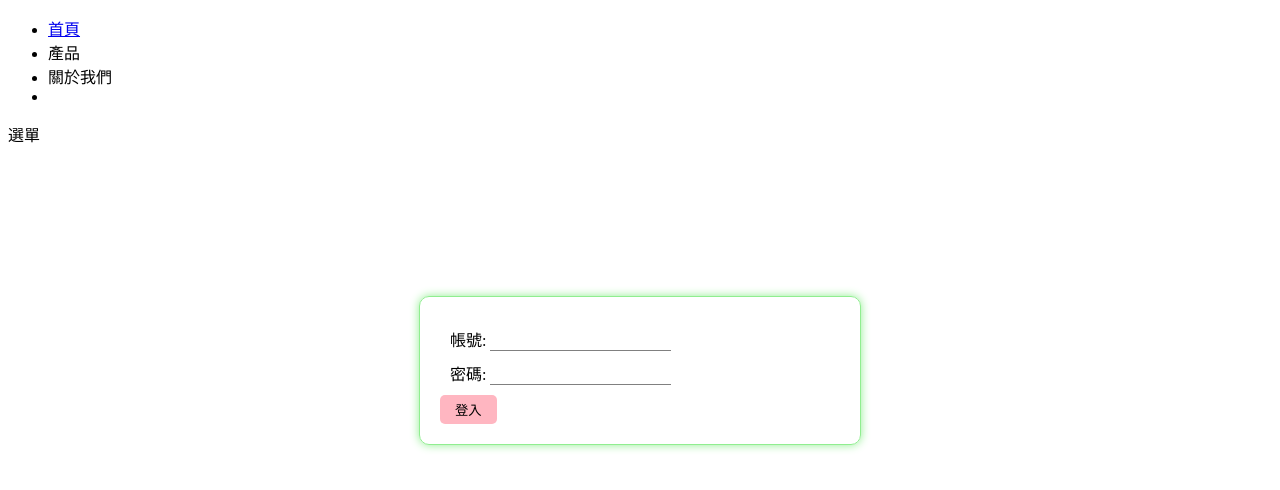
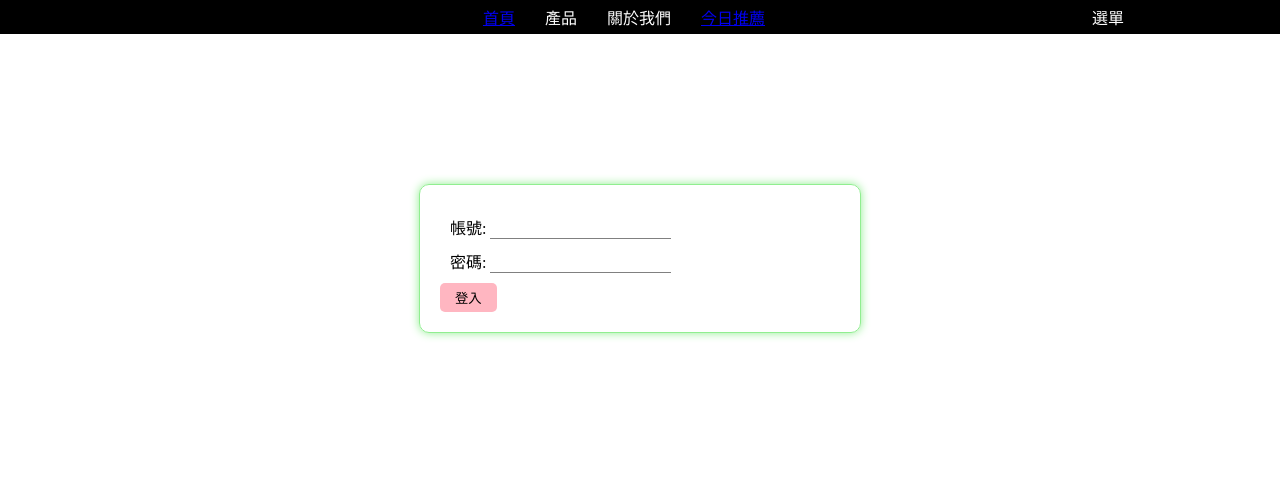
Before and after one commit to s736828/cookie-login, a PHP site: page /login.php in a window 1280 px wide. Shown: the top 490 px of the page. Run offline with PHP 8.4, Linux system fonts and the light colour scheme.

Commit message:
0524homepush

```diff
--- a/check.php
+++ b/check.php
@@ -7,7 +7,7 @@ $pw = '1234';
 if ($_POST['acc'] == $acc && $_POST['pw'] == $pw) {
     // echo "登入成功";
     $_SESSION['login'] = $acc;
-
+    // isset已設置，unset取消設置
     if (isset($_SESSION['error'])) {
         unset($_SESSION['error']);
     }
--- a/cookie.php
+++ b/cookie.php
@@ -4,7 +4,7 @@ date_default_timezone_set("Asia/Taipei");
 //設定cookie
 // setcookie('name','mack',60);
 // setcookie('name','mack',time()+60);
-setcookie('name','mack',strtotime("2023-05-03 10:48:00"));
+setcookie('name','mack',strtotime("2023-05-25 10:48:00"));
 //改上面這段寫死的分鐘下去測cookie
 
 echo $_COOKIE['name'];
--- a/login.php
+++ b/login.php
@@ -1,6 +1,6 @@
 <?php
 include_once('comm.php');
-$here='font';
+$here='front';
 ?>
 
 <!DOCTYPE html>
@@ -11,6 +11,7 @@ $here='font';
     <meta http-equiv="X-UA-Compatible" content="IE=edge">
     <meta name="viewport" content="width=device-width, initial-scale=1.0">
     <title>會員登入</title>
+    <link rel="stylesheet" href="style.css">
     <style>
         form>div {
             border: 1px solid lightgreen;
--- a/style.css
+++ b/style.css
@@ -0,0 +1,25 @@
+body {
+    padding: 0;
+    margin: 0;
+}
+
+header {
+    display: flex;
+    color: white;
+    justify-content: space-around;
+    padding: 5px 0;
+    background-color: black;
+}
+
+header ul {
+    display: flex;
+    list-style-type: none;
+    padding: 0;
+    margin: 0;
+}
+
+ul li {
+    /* width: 33.33%; */
+    width: fit-content;
+    margin: 0 15px;
+}
```
